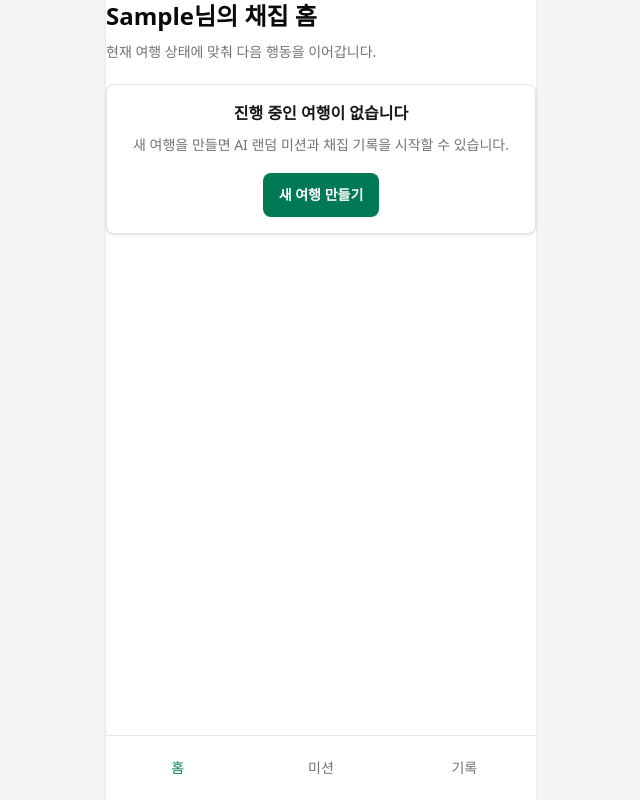
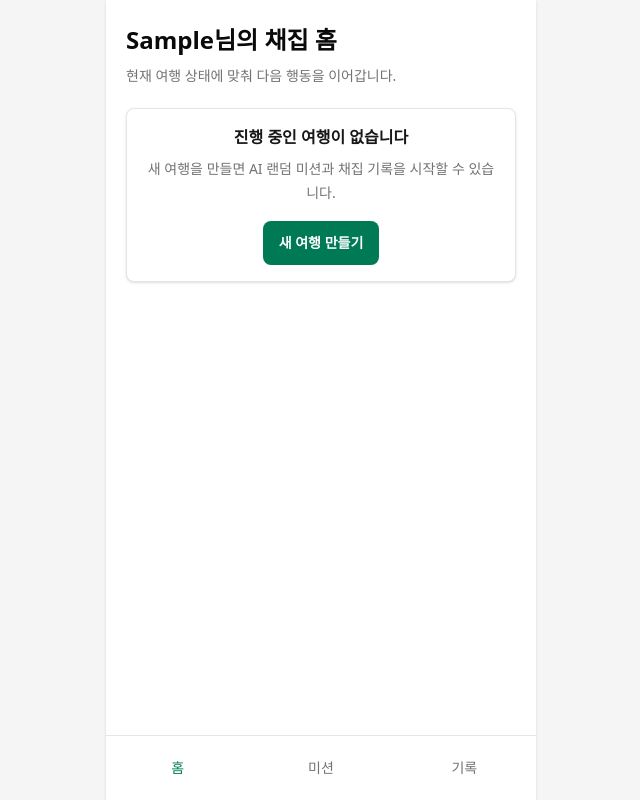
Before and after one commit to kuit-hackathon-t1/kuit-hackathon-t1-front, a React (Vite) app: page /onboarding in a window 1280 px wide. Both pictures are taken after typing "Sample" into the empty fields and a click on the button "시작하기". Shown: the whole page, without its empty margins (319-959 px from the left). Built offline with nearby package versions, Linux system fonts and the light colour scheme; a web font is replaced by a local one.

Commit message:
메인레이아웃 여백 설정

```diff
--- a/src/app/layouts/MainTabLayout.tsx
+++ b/src/app/layouts/MainTabLayout.tsx
@@ -5,7 +5,7 @@ import { cn } from "@/shared/lib/cn";
 export default function MainTabLayout() {
   return (
     <div className="relative min-h-dvh pb-20">
-      <main>
+      <main className="px-5 py-6">
         <Outlet />
       </main>
 
```
